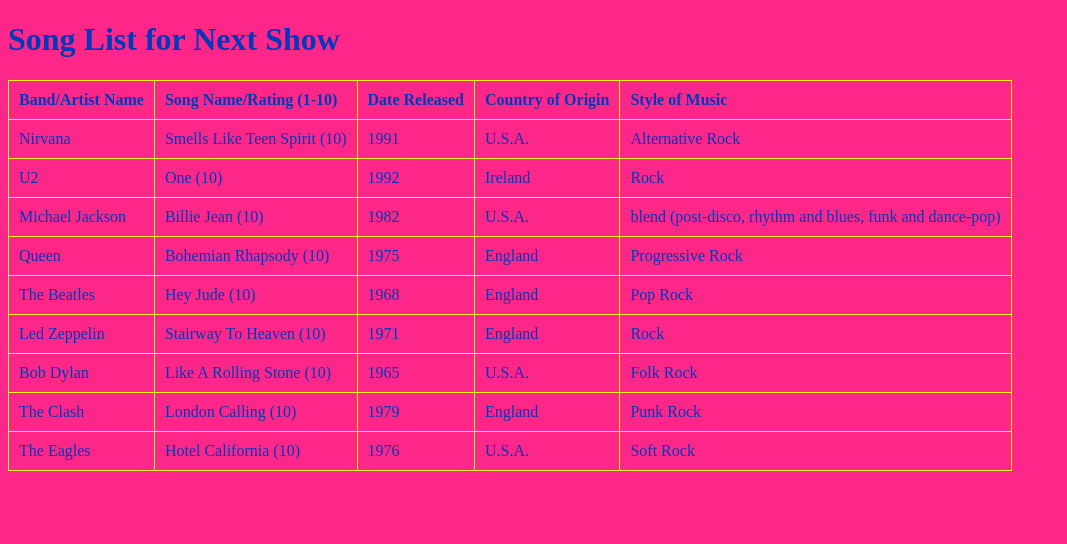
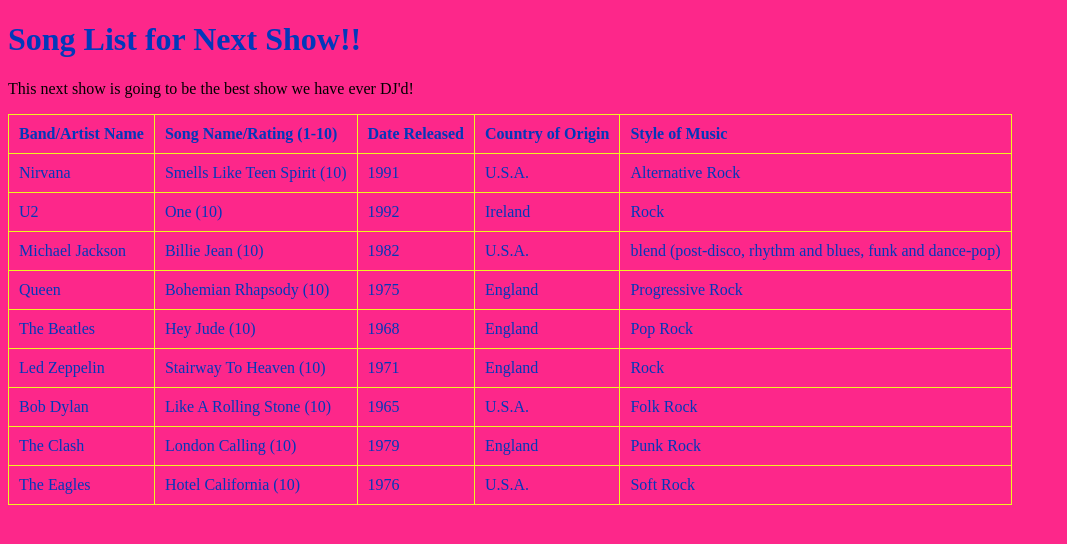
Before and after one commit to RVCC-IDMX/working-with-tables-EvrenKissane, a plain HTML site: page index.html in a window 1280 px wide. Shown: the whole page, without its empty margins (0-1067 px from the left). Drawn offline with Linux system fonts and the light colour scheme.

```diff
--- a/index.html
+++ b/index.html
@@ -5,9 +5,13 @@
     <meta name="viewport" content="width=device-width, initial-scale=1.0" />
     <title>Table</title>
     <link rel="stylesheet" href="style.css" />
+    <link rel="preconnect" href="https://fonts.googleapis.com">
+    <link rel="preconnect" href="https://fonts.gstatic.com" crossorigin>
+    <link href="https://fonts.googleapis.com/css2?family=Comic+Neue&display=swap" rel="stylesheet">
   </head>
   <body>
-    <h1>Song List for Next Show</h1>
+    <h1>Song List for Next Show!!</h1>
+    <p>This next show is going to be the best show we have ever DJ'd!</p>
     <div class="table-container">
       <table>
         <tr>
```
